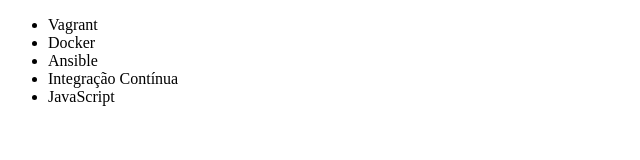
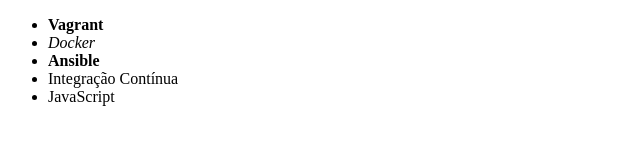
Before and after one commit to Jheimissilva/alura-git, a plain HTML site: page index.html in a window 1280 px wide. Shown: the full height of the page, 0-640 px from the left. Drawn offline with Linux system fonts and the light colour scheme.

Commit message:
Commit seguindo o tutorial da documentação

```diff
--- a/index.html
+++ b/index.html
@@ -6,9 +6,9 @@
 </head>
 <body>
     <ul>
-        <li>Vagrant</li>
-        <li>Docker</li>
-        <li>Ansible</li>
+        <li><b>Vagrant</b></li>
+        <li><i>Docker</i></li>
+        <li><b>Ansible</b></li>
         <li>Integração Contínua</li>
 	<li>JavaScript</li>
     </ul>
```
Also changed, not shown: 1 other file.
